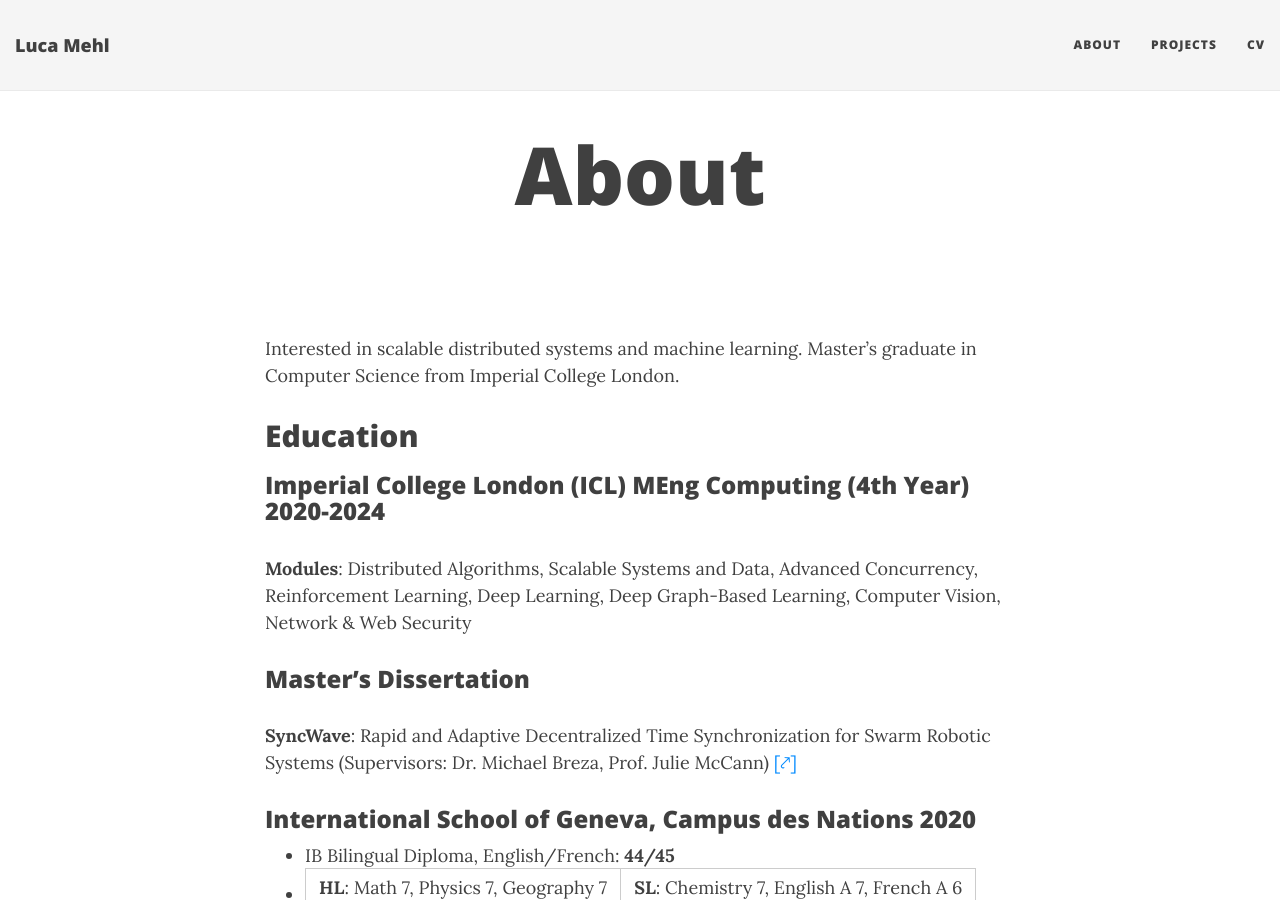
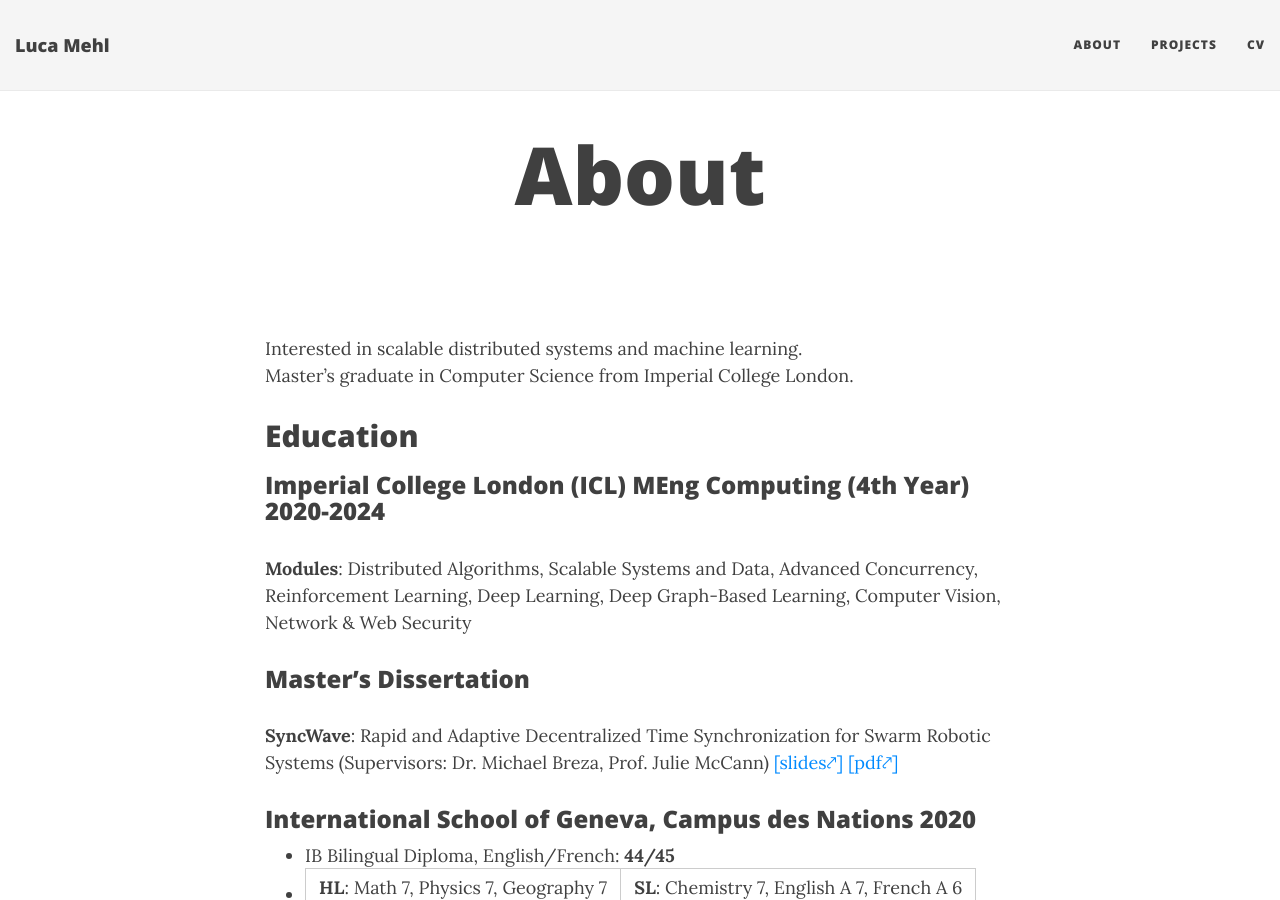
Before and after one commit to Aculisme/LMP2, a Jekyll site: the page built from index.md, in a window 1280 px wide and 900 px high. Built offline with Jekyll 4.4.1, drawn with Linux system fonts in a browser that asks for light colours; nearby versions of some CDN libraries; Markdown is read by kramdown in place of the engine named in the settings.

Commit message:
added link to slides

```diff
--- a/index.md
+++ b/index.md
@@ -6,7 +6,9 @@ permalink: /
 
 <br>
 
-Interested in scalable distributed systems and machine learning. Master's graduate in Computer Science from Imperial College London.
+Interested in scalable distributed systems and machine learning.
+<br>
+Master's graduate in Computer Science from Imperial College London.
 
 ## Education
 
@@ -16,7 +18,8 @@ Interested in scalable distributed systems and machine learning. Master's gradua
 
 ### Master’s Dissertation
 
-**SyncWave**: Rapid and Adaptive Decentralized Time Synchronization for Swarm Robotic Systems (Supervisors: Dr. Michael Breza, Prof. Julie McCann) [[⤤]](assets/SyncWave_-_Rapid_and_Adaptive_Decentralized_Time_Synchronization_for_Swarm_Robotic_Systems.pdf)
+**SyncWave**: Rapid and Adaptive Decentralized Time Synchronization for Swarm Robotic Systems (Supervisors: Dr. Michael Breza, Prof. Julie McCann) [[slides⤤]](assets/FYP_Presentation_Final.pdf)
+[[pdf⤤]](assets/SyncWave_-_Rapid_and_Adaptive_Decentralized_Time_Synchronization_for_Swarm_Robotic_Systems.pdf)
 
 ### International School of Geneva, Campus des Nations 2020
 
```
